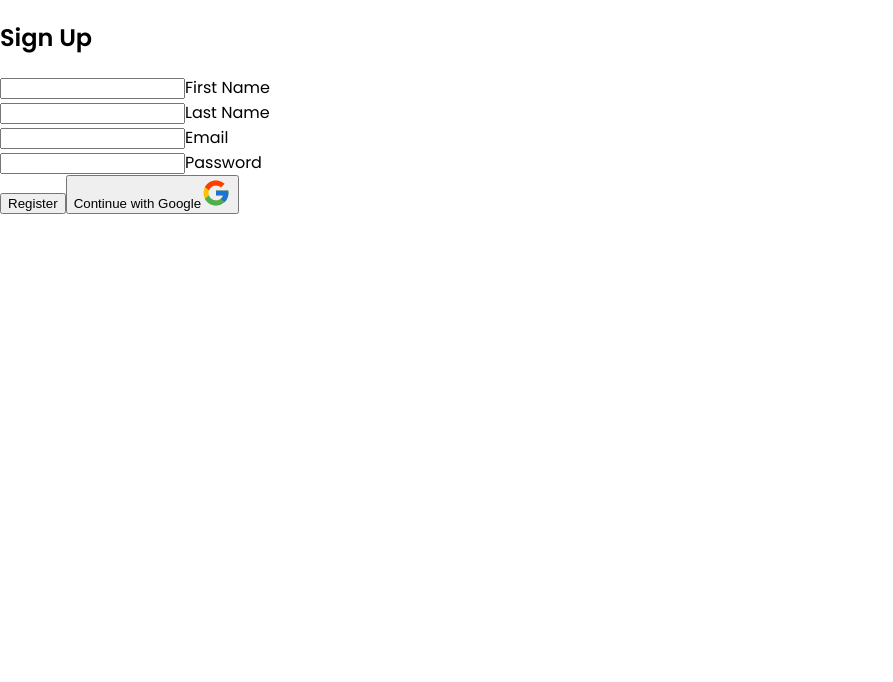
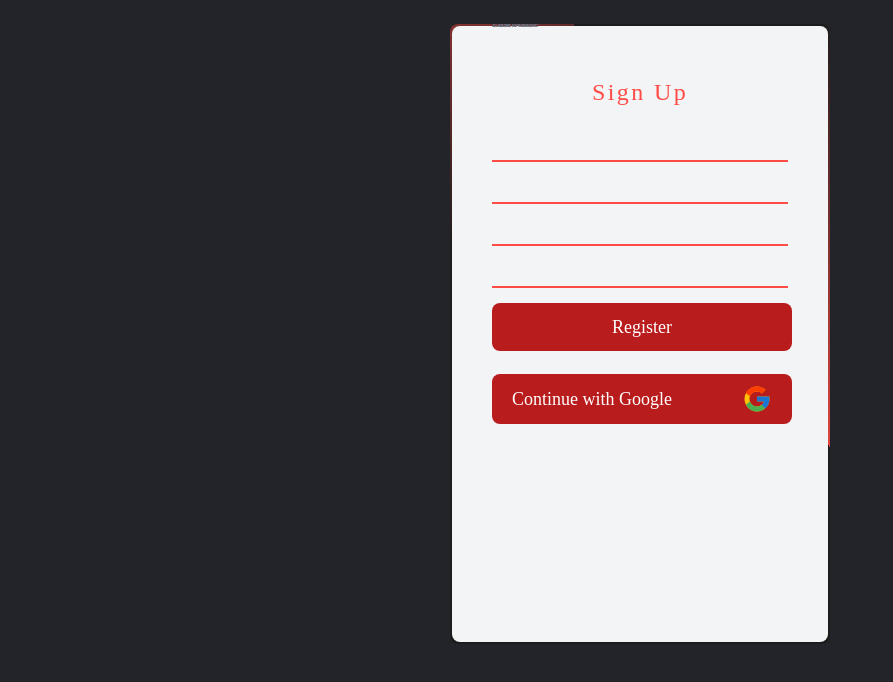
Before and after one commit to Hasan-Turkel/movies, a React (Create React App) app: page / in a window 1280 px wide. Shown: the top 682 px of the page, without its empty margins (0-893 px from the left). Built offline with nearby package versions, Linux system fonts and the light colour scheme.

Commit message:
btn commit

```diff
--- a/src/index.css
+++ b/src/index.css
@@ -1,4 +1,28 @@
+@tailwind base;
+@tailwind components;
+@tailwind utilities;
+
+
 @import url("https://fonts.googleapis.com/css2?family=Poppins:wght@200;400;600&display=swap");
+
+@layer base {
+  input {
+    @apply block py-2.5 px-0 w-full text-sm text-gray-900 bg-transparent border-0 border-b-2 border-red-main appearance-none dark:text-white dark:border-red-main dark:focus:border-red-main focus:outline-none focus:ring-0 focus:border-red-main;
+  }
+  label {
+    @apply peer-focus:font-medium absolute text-sm text-gray-500 dark:text-gray-400 duration-300 transform -translate-y-6 scale-75 top-3 -z-10 origin-[0] peer-focus:left-0 peer-focus:text-red-main peer-focus:dark:text-red-main peer-placeholder-shown:scale-100 peer-placeholder-shown:translate-y-0 peer-focus:scale-75 peer-focus:-translate-y-6;
+  }
+}
+
+/** component/class bazında default olarak vermek istediğimiz stilleri component layer'da veriyoruz */
+@layer components {
+  .btn-danger {
+    @apply focus:outline-none text-white bg-red-700 hover:bg-red-800 focus:ring-4 rounded-lg text-lg px-5 py-2.5 mr-2 mb-2 w-[300px] mt-[15px] dark:bg-red-main dark:hover:bg-red-700 dark:focus:ring-red-900;
+  }
+  .btn-danger-bordered {
+    @apply text-red-main hover:text-white border-2 border-red-main hover:bg-red-800 focus:ring-4 focus:outline-none focus:ring-red-300 font-medium rounded-lg text-sm px-5 py-2.5 text-center mr-2 mb-2 dark:border-red-main dark:text-red-main dark:hover:text-white dark:hover:bg-red-600 dark:focus:ring-red-900;
+  }
+}
 
 * {
   box-sizing: border-box;
--- a/src/pages/Register.jsx
+++ b/src/pages/Register.jsx
@@ -27,8 +27,8 @@ const Register = () => {
             <input name="floating_password" type="password" />
             <label htmlFor="floating_password">Password</label>
           </div>
-          <button type="submit">Register</button>
-          <button type="button">
+          <button className="btn-danger" type="submit">Register</button>
+          <button className="btn-danger flex justify-between items-center" type="button">
             Continue with Google
             <GoogleIcon color="currentColor" />
           </button>
--- a/tailwind.config.js
+++ b/tailwind.config.js
@@ -1,8 +1,15 @@
 /** @type {import('tailwindcss').Config} */
 module.exports = {
-  content: [],
+  content: ["./src/**/*.{js,jsx,ts,tsx}"],
   theme: {
-    extend: {},
+    extend: {
+      colors: {
+        "gray-dark-main": "#23242a",
+        "gray-dark-second": "#28292d",
+        "gray-light": "#d3dce6",
+        "red-main": "#ff4b45",
+      },
+    },
   },
   plugins: [],
 }
```
